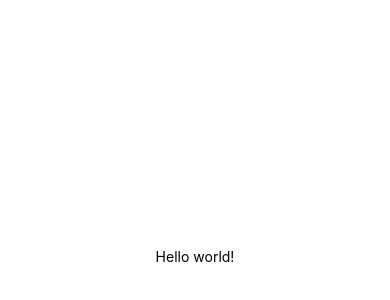
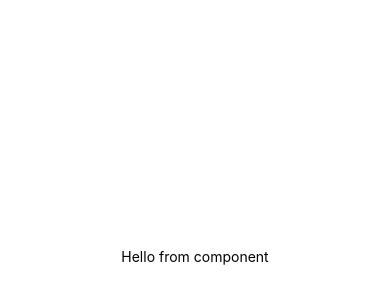
Before and after one commit to alexaf2000/Todo-ReactNative, a React Native app: screen / in a window 390 px wide. Shown: the part 166-466 px from the top of the page. Built offline with nearby package versions, Linux system fonts and the light colour scheme.

Commit message:
Testing: Showing from my own component

```diff
--- a/App.js
+++ b/App.js
@@ -1,11 +1,10 @@
 import React from 'react';
 import { StyleSheet, Text, View } from 'react-native';
+import Main from "./src/screens/main/index";
 
 export default function App() {
   return (
-    <View style={styles.container}>
-      <Text>Hello world!</Text>
-    </View>
+    <Main/>
   );
 }
 
--- /dev/null
+++ b/src/screens/main/index.js
@@ -0,0 +1,22 @@
+import React, { Component } from "react";
+import { View, Text, StyleSheet } from "react-native";
+
+const styles = StyleSheet.create({
+    container: {
+      flex: 1,
+      backgroundColor: '#fff',
+      alignItems: 'center',
+      justifyContent: 'center',
+    },
+  });
+
+class MainScreen extends Component {
+    render() {
+        return (
+            <View style={styles.container}>
+                <Text>Hello from component</Text>
+            </View>
+        );
+    }
+}
+export default MainScreen;
```
